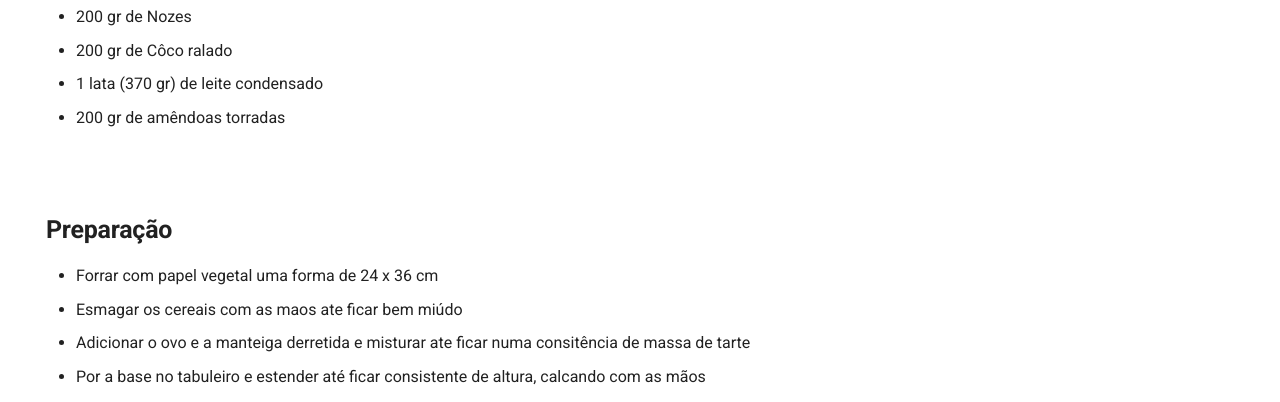
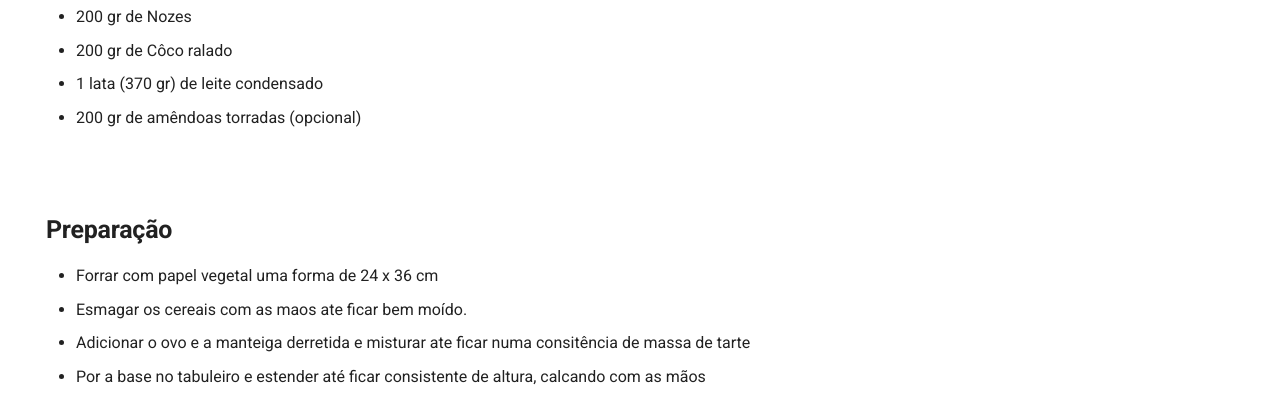
Before and after one commit to mannycarreiro/cooking_recipes, an MkDocs documentation site: the page built from docs/Receitas/Barras Magicas.md, in a window 1280 px wide and 1165 px high. Shown: the part 584-986 px from the top of the window. Built offline with MkDocs 1.6.1 and Material for MkDocs 9.7.7, drawn with Linux system fonts in a browser that asks for light colours.

```diff
--- a/docs/Receitas/Barras Magicas.md
+++ b/docs/Receitas/Barras Magicas.md
@@ -10,6 +10,7 @@ tags:
 
 
 # Barras Mágicas (Magic Bars)
+
 > Receita de Leonor Santos [Sabor dos Açores](https://www.youtube.com/watch?v=grJYnsbY2t8) 📽️
 
 <br>
@@ -29,7 +30,7 @@ tags:
 * 200 gr de Nozes
 * 200 gr de Côco ralado
 * 1 lata (370 gr) de leite condensado
-* 200 gr de amêndoas torradas
+* 200 gr de amêndoas torradas (opcional)
 
 
 <br>
@@ -37,7 +38,7 @@ tags:
 ## **Preparação**
 
 * Forrar com papel vegetal uma forma de 24 x 36 cm
-* Esmagar os cereais com as maos ate ficar bem miúdo
+* Esmagar os cereais com as maos ate ficar bem moído.
 * Adicionar o ovo e a manteiga derretida e misturar ate ficar numa consitência de massa de tarte
 * Por a base no tabuleiro e estender até ficar consistente de altura, calcando com as mãos
 * Adicionar/espalhar metade das pepitas de chocolate, metade as amêndoas, metade nozes e o côco ralado
```
